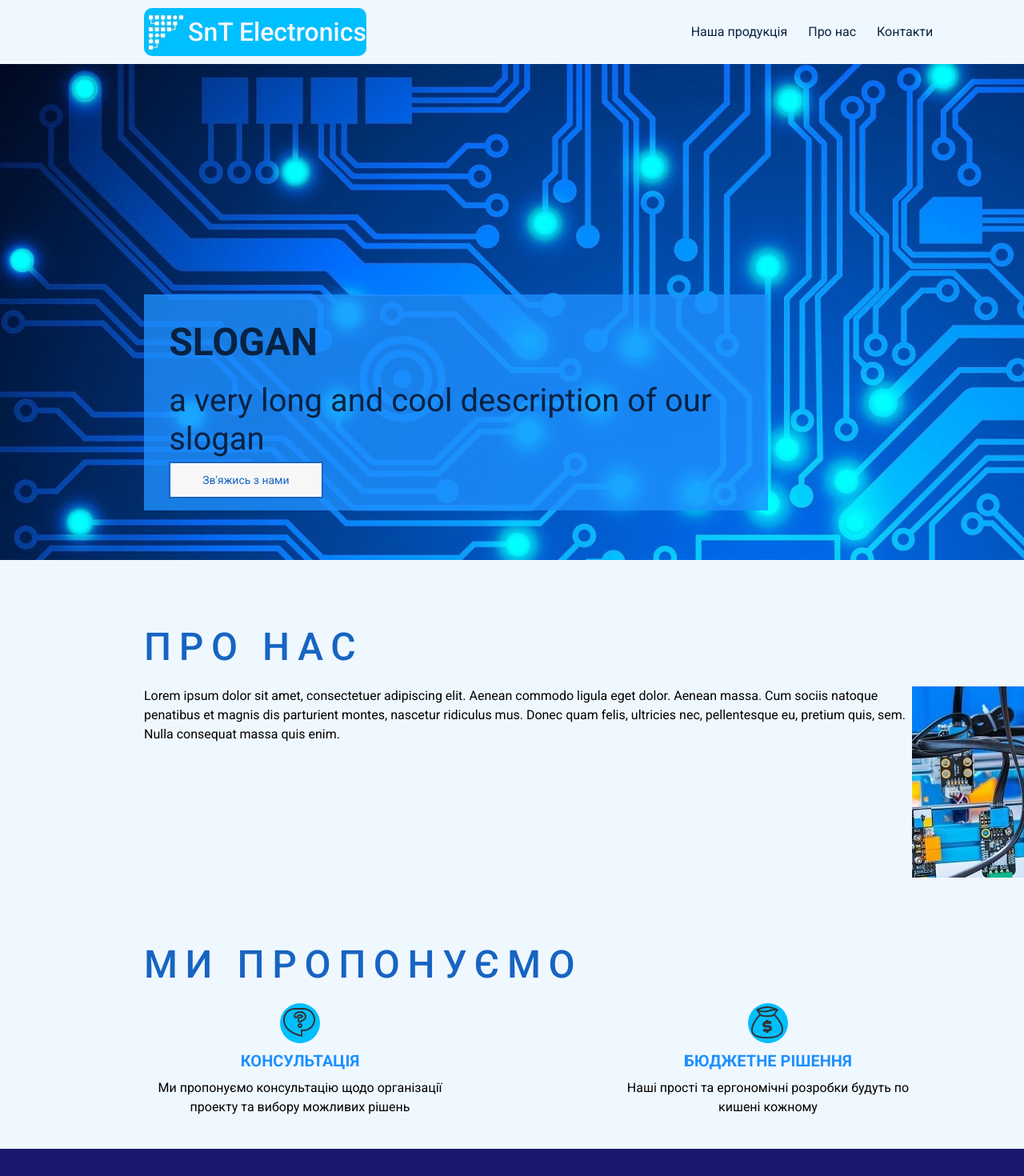
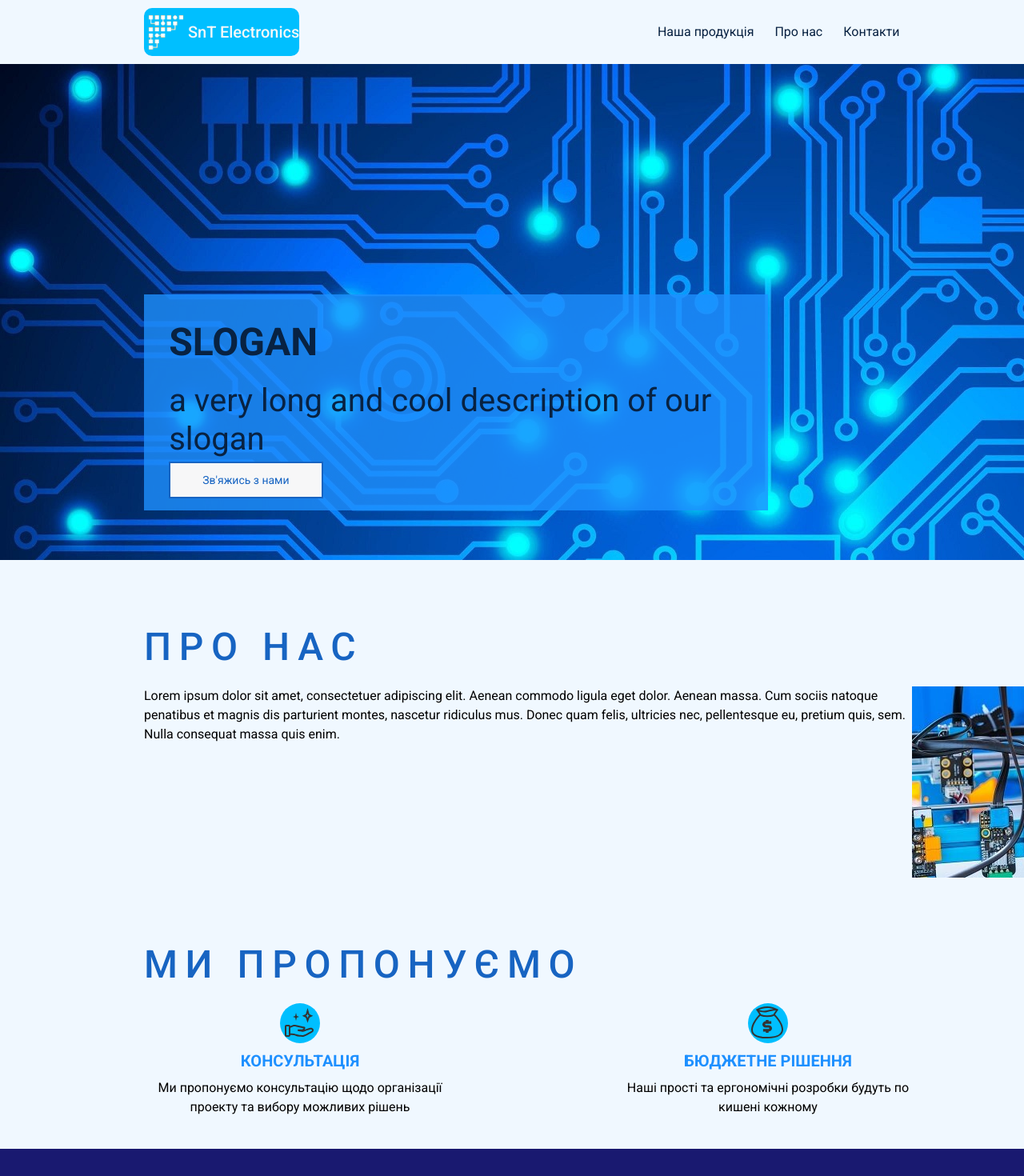
Before and after one commit to bigMialkovskyi/SnT_Electronics, a Vue app: page / in a window 1280 px wide. Shown: the top 1470 px of the page at 80% size. Built offline with nearby package versions, Linux system fonts and the light colour scheme.

Commit message:
general info component

```diff
--- a/src/components/GeneralInfo.vue
+++ b/src/components/GeneralInfo.vue
@@ -3,37 +3,25 @@
     <div class="about-us">
       <h1 class="about-us-title">про нас</h1>
       <div class="about-us-desc">
-          <p class="about-us-text">Lorem ipsum dolor sit amet, consectetuer adipiscing elit. Aenean commodo ligula eget
-            dolor. Aenean massa. Cum sociis natoque penatibus et magnis dis parturient montes, nascetur ridiculus mus.
-            Donec quam felis, ultricies nec, pellentesque eu, pretium quis, sem. Nulla consequat massa quis enim. </p>
-          <img src="../assets/img/PCB-about.jpg" alt="PCB-about">
+        <p class="about-us-text">
+          Lorem ipsum dolor sit amet, consectetuer adipiscing elit. Aenean
+          commodo ligula eget dolor. Aenean massa. Cum sociis natoque penatibus
+          et magnis dis parturient montes, nascetur ridiculus mus. Donec quam
+          felis, ultricies nec, pellentesque eu, pretium quis, sem. Nulla
+          consequat massa quis enim.
+        </p>
+        <img src="../assets/img/PCB-about.jpg" alt="PCB-about" />
       </div>
     </div>
 
     <h1 class="about-us-title">Ми пропонуємо</h1>
     <ul class="we-offer">
-        <li class="offer-element">
+      <li class="offer-element" v-for="offer in offers" :key="offer.title">
         <div class="offer-icon-container">
-            <img src="../assets/img/support.svg" alt="offer-icon">
+          <img :src="require(`../assets/img/${offer.img_src}`)" alt="offer-icon" />
         </div>
-          <h5>консультація</h5>
-          <p>Ми пропонуємо консультацію щодо організації проекту та вибору можливих рішень</p>
-        </li>
-
-        <li class="offer-element">
-          <div class="offer-icon-container">
-            <img src="../assets/img/money-bag.svg" alt="offer-icon">
-          </div>
-          <h5>бюджетне рішення</h5>
-          <p>Наші прості та ергономічні розробки будуть по кишені кожному </p>
-        </li>
-
-        <li class="offer-element">
-          <div class="offer-icon-container">
-            <img src="../assets/img/clean-hands.svg" alt="offer-icon">
-          </div>
-          <h5>підтримка</h5>
-          <p>Ми надаємо тех-підтримку та обсуговування наших товарів під час есплуатації </p>
+        <h5>{{ offer.offer_title }}</h5>
+        <p>{{ offer.offer_desc }}</p>
       </li>
     </ul>
   </div>
@@ -41,11 +29,19 @@
 
 <script>
 export default {
-  name: 'GeneralInfo',
+  name: "GeneralInfo",
   props: {
-    msg: String
-  }
-}
+  },
+  data: function () {
+    return {
+      offers: [
+        { img_src: "clean-hands.svg", offer_title: "консультація", offer_desc: "Ми пропонуємо консультацію щодо організації проекту та вибору можливих рішень" },
+        { img_src: "money-bag.svg", offer_title: "бюджетне рішення", offer_desc: "Наші прості та ергономічні розробки будуть по кишені кожному" },
+        { img_src: "clean-hands.svg", offer_title: "підтримка", offer_desc: "Ми надаємо тех-підтримку та обсуговування наших товарів під час есплуатації" },
+      ],
+    };
+  },
+};
 </script>
 
 <style scoped lang="scss">
--- a/src/styles/header.scss
+++ b/src/styles/header.scss
@@ -9,20 +9,22 @@
   .logo {
     background-color: #00BFFF;
     height: 60px;
-    // margin-top: auto;
     border-radius: 10px;
   }
 
   .logo-img {
     width: 55px;
     height: 55px;
-    border-radius:  10px
+    border-radius: 10px
   }
 
   .logo-text {
-    @include h3();
-    // color: #50ABD9;
+    // @include h3();
     color: $White;
+    font-style: normal;
+    font-weight: 500;
+    font-size: 20px;
+    line-height: 120%;
   }
 
   .shop-interaction {
```
Also changed, not shown: src/views/HomeView.vue (+10 -10 lines). Lines whose indentation alone changed are shown as unchanged.
